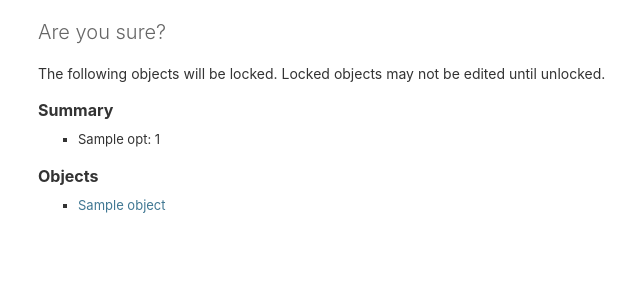
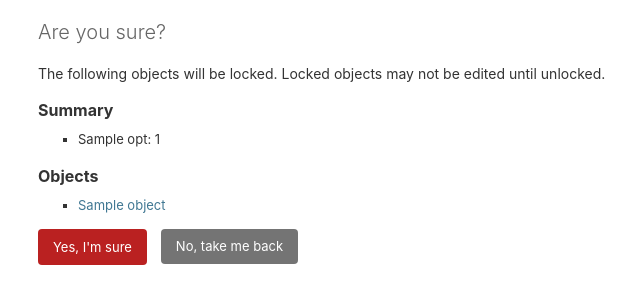
Before and after one commit to daikoderu/django-object-lock, a Django app: template src/django_object_lock/templates/django_object_lock/admin_lock.html in a window 1280 px wide. Shown: the part 86-390 px from the top of the page, without its empty margins (2-642 px from the left). Run offline with Django 4.2, Linux system fonts and the light colour scheme; the template is opened without the code that fills it: most values are stand-ins (such as "Sample title", 1, 10 or a date in 2020).

Commit message:
complete lock template

```diff
--- a/src/django_object_lock/static/django_object_lock/css/admin.css
+++ b/src/django_object_lock/static/django_object_lock/css/admin.css
@@ -2,3 +2,22 @@
 #changelist .field-locked_icon {
   width: 20px;
 }
+
+/* Style the lock/unlock confirmation buttons similarly to the delete confirmation buttons. */
+#lock-confirmation form [type="submit"],
+#lock-confirmation form .cancel-link {
+  color: var(--button-fg);
+  border-radius: 4px;
+  padding: 10px 15px;
+}
+#lock-confirmation form [type="submit"] {
+  background: var(--delete-button-bg);
+}
+#lock-confirmation form .cancel-link {
+  display: inline-block;
+  vertical-align: middle;
+  height: 0.9375rem;
+  line-height: 0.9375rem;
+  background: var(--close-button-bg);
+  margin: 0 0 0 10px;
+}
--- a/src/django_object_lock/templates/django_object_lock/admin_lock.html
+++ b/src/django_object_lock/templates/django_object_lock/admin_lock.html
@@ -1,5 +1,10 @@
 {% extends "admin/base_site.html" %}
-{% load i18n admin_urls %}
+{% load i18n admin_urls static %}
+
+{% block extrahead %}
+{{ block.super }}
+<link rel="stylesheet" href="{% static 'django_object_lock/css/admin.css' %}" />
+{% endblock %}
 
 {% block breadcrumbs %}
 <div class="breadcrumbs">
@@ -19,7 +24,7 @@
 
   <h2>{% translate "Summary" %}</h2>
   <ul>
-    <li>{{ opts.verbose_name_plural|capfirst }}: {{ objects|length }}</li>
+    <li>{{ opts.verbose_name_plural|capfirst }}: {{ count }}</li>
   </ul>
 
   <h2>{% translate "Objects" %}</h2>
@@ -31,6 +36,19 @@
     {% endfor %}
   </ul>
 
+  <form method="post">
+    {% csrf_token %}
+    <div>
+      <input type="hidden" name="ids" value="{{ ids }}" />
+      {% if is_popup %}<input type="hidden" name="{{ is_popup_var }}" value="1" />{% endif %}
+      {% if to_field %}<input type="hidden" name="{{ to_field_var }}" value="{{ to_field }}" />{% endif %}
+      <input type="submit" value="{% translate "Yes, I'm sure" %}" />
+      <a href="{% url opts|admin_urlname:'changelist' %}" class="button cancel-link">
+        {% translate "No, take me back" %}
+      </a>
+    </div>
+  </form>
+
 </div>
 {% else %}
 <p>No objects have been selected for locking.</p>
```
Also changed, not shown: src/django_object_lock/admin/views.py (+6 -17 lines), src/django_object_lock/templates/django_object_lock/admin_unlock.html (+19 -1 lines).
